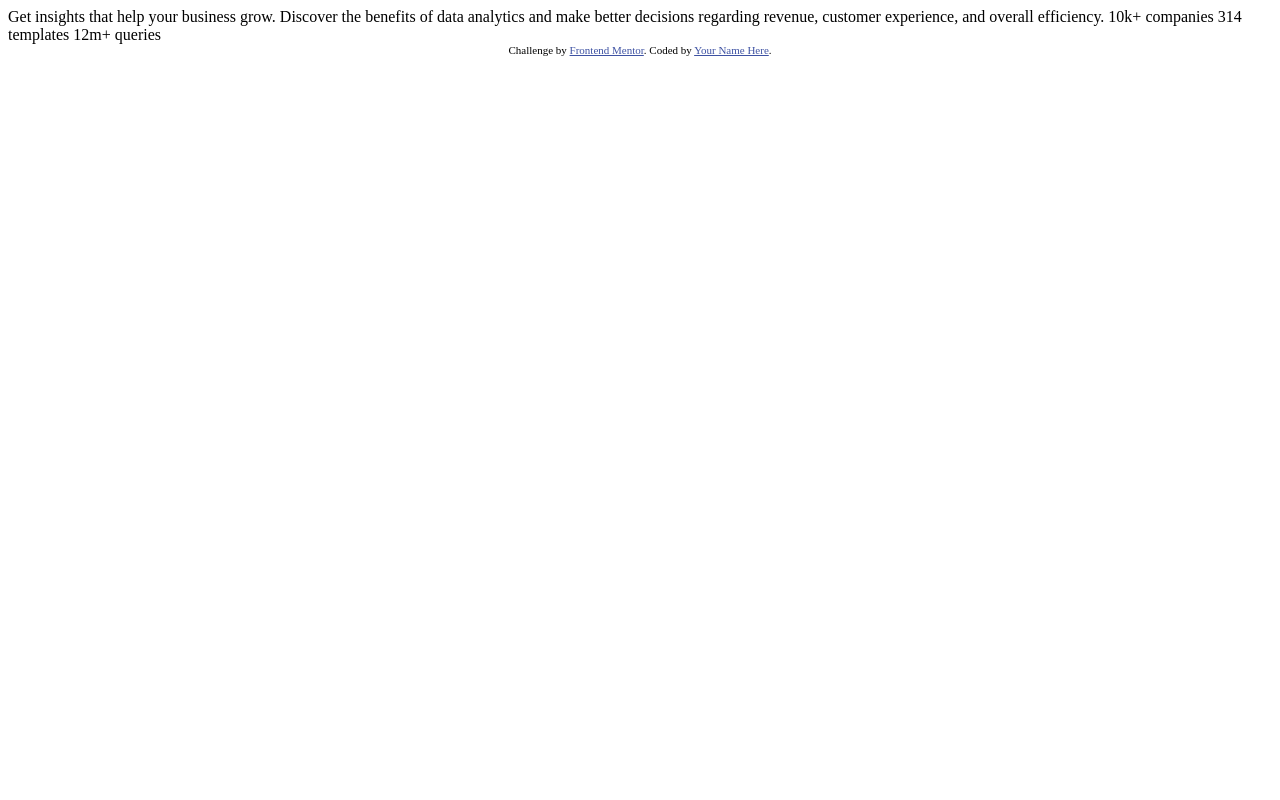
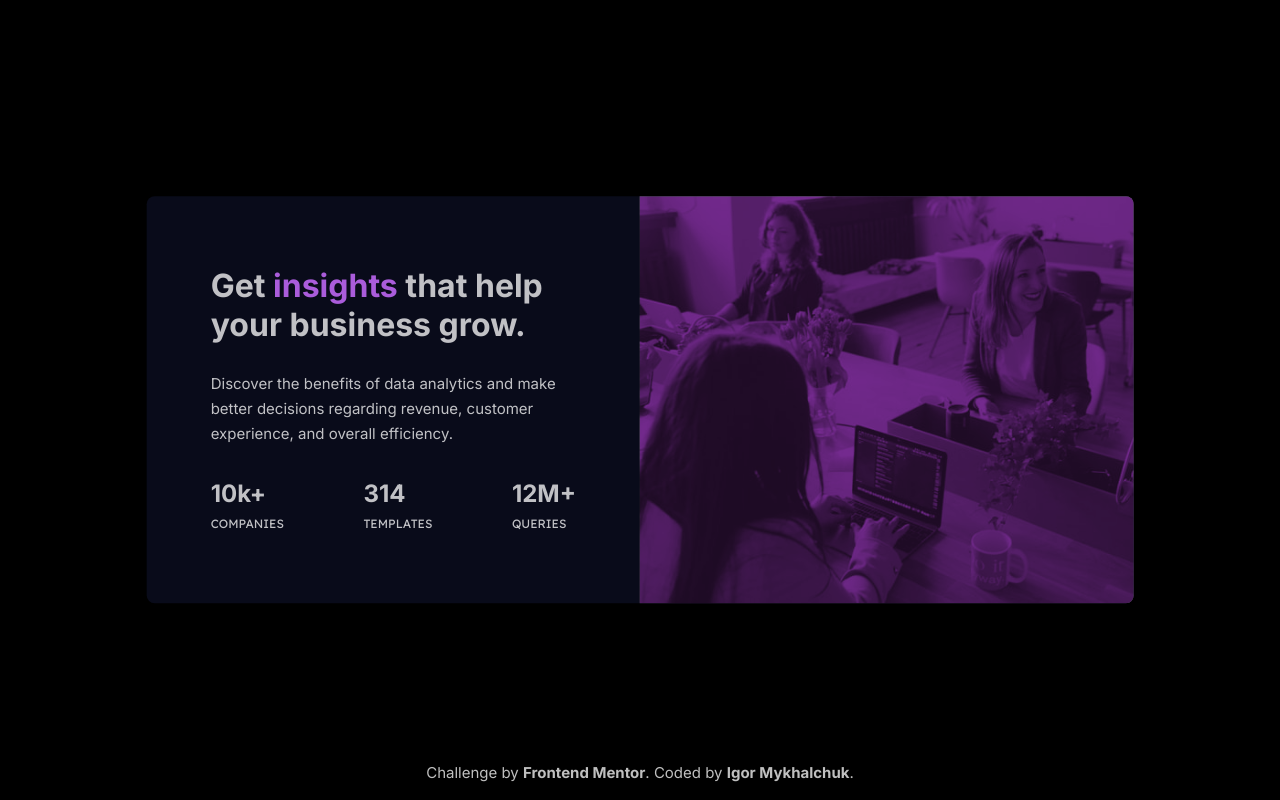
Before and after one commit to For1207/FEM11_stats-preview-card-component-main, a plain HTML site: page index.html in a window 1280 px wide. Drawn offline with Linux system fonts and the light colour scheme.

Commit message:
final commit

```diff
--- a/index.html
+++ b/index.html
@@ -2,32 +2,47 @@
 <html lang="en">
 <head>
   <meta charset="UTF-8">
-  <meta name="viewport" content="width=device-width, initial-scale=1.0"> <!-- displays site properly based on user's device -->
+  <meta name="viewport" content="width=device-width, initial-scale=1.0">
 
   <link rel="icon" type="image/png" sizes="32x32" href="./images/favicon-32x32.png">
 
   <title>Frontend Mentor | Stats preview card component</title>
+  <link rel="stylesheet" href="style.css">
 
-  <!-- Feel free to remove these styles or customise in your own stylesheet 👍 -->
-  <style>
-    .attribution { font-size: 11px; text-align: center; }
-    .attribution a { color: hsl(228, 45%, 44%); }
-  </style>
 </head>
 <body>
-
-  Get insights that help your business grow.
-
-  Discover the benefits of data analytics and make better decisions regarding revenue, customer
-  experience, and overall efficiency.
-
-  10k+ companies
-  314 templates
-  12m+ queries
-
+  <div class="wrapper">
+    <div class="stat-cont">
+      <h1>Get <span>insights</span> that help your business grow.</h1>
+      <p>
+        Discover the benefits of data analytics and make better decisions regarding revenue, customer
+        experience, and overall efficiency.
+      </p>
+      <div class="stat-data">
+        <div class="stat-item">
+          <h3>10k+</h3>
+          <p>companies</p>
+        </div>
+        <div class="stat-item">
+          <h3>314</h3>
+          <p>templates</p>
+        </div>
+        <div class="stat-item">
+          <h3>12M+</h3>
+          <p>queries</p>
+        </div>
+      </div>
+    </div>
+    <div class="hero-img">
+      <img src="./images/image-header-desktop.jpg" alt="hero image">
+      <div class="color-overlay"></div>
+    </div>
+  </div>
   <div class="attribution">
-    Challenge by <a href="https://www.frontendmentor.io?ref=challenge" target="_blank">Frontend Mentor</a>.
-    Coded by <a href="#">Your Name Here</a>.
+    <p>
+      Challenge by <a href="https://www.frontendmentor.io?ref=challenge" target="_blank">Frontend Mentor</a>.
+      Coded by <a href="#">Igor Mykhalchuk</a>.
+      </p>
   </div>
 </body>
 </html>
--- /dev/null
+++ b/style.css
@@ -0,0 +1,147 @@
+@import url('https://fonts.googleapis.com/css2?family=Inter:wght@400;700&family=Lexend+Deca&display=swap');
+
+:root {
+  --very-dark-blue-main-bgn: hsl(233, 47%, 7%);
+  --dark-desat-blue-card-bgn: hsl(244, 38%, 16%);
+  --soft-violet: hsl(277, 64%, 61%);
+  --white: hsl(0, 0%, 100%);
+  --slightly-transp-white-paragraph: hsla(0, 0%, 100%, 0.75);
+  --slightly-transp-white-headings: hsla(0, 0%, 100%, 0.6);
+}
+
+html {
+  font-family: Inter, sans-serif;
+  font-size: 15px;
+  line-height: 1.667;
+  background-color: hsl(0, 0%, 0%);
+  color: var(--slightly-transp-white-paragraph)
+}
+
+*,
+*::before,
+*::after {
+  margin: 0;
+  padding: 0;
+  box-sizing: border-box;
+}
+
+img {
+  display: block;
+  width: 100%;
+}
+
+h1 {
+  font-size: clamp(28px, 2.5vw, 36px);
+  line-height: clamp(32px, 3.06vw, 44px);
+}
+
+h3 {
+  font-size: 24px;
+}
+
+.wrapper {
+  top: 50%;
+  left: 50%;
+  transform: translate(-50%, -50%);
+
+  max-width: 1110px;
+  min-width: 327px;
+  width: 77.083vw;
+  background-color: var(--very-dark-blue-main-bgn);
+  display: flex;
+  flex-wrap: wrap;
+  border-radius: 8px;
+  overflow: hidden;
+}
+
+.wrapper,
+.attribution {
+  position: absolute;
+}
+
+.attribution {
+  bottom: 1rem;
+  width: 100%;
+  text-align: center;
+}
+
+.attribution a {
+  color: var(--slightly-transp-white-paragraph);
+  text-decoration: none;
+  font-weight: 700;
+}
+
+.stat-cont,
+.hero-img {
+  width: 50%;
+}
+
+.hero-img {
+  position: relative;
+}
+
+.hero-img img {
+  height: 100%;
+  object-fit: cover;
+  filter: contrast(60%) brightness(70%);
+}
+
+.color-overlay {
+  position: absolute;
+  top: 0;
+  bottom: 0;
+  left: 0;
+  right: 0;
+  background-color: var(--soft-violet);
+  opacity: 1;
+  mix-blend-mode: multiply;
+  filter: saturate(170%);
+}
+
+.stat-cont {
+  padding: clamp(32px, 5vw, 72px);
+  display: flex;
+  flex-wrap: wrap;
+  align-items: center;
+  row-gap: 16px;
+}
+
+h1 span {
+  color: var(--soft-violet);
+}
+
+.stat-data {
+  width: 100%;
+  display: flex;
+  column-gap: 8px;
+  justify-content: space-between;
+}
+.stat-item p{
+  font-family: 'Lexend Deca', sans-serif;
+  text-transform: uppercase;
+  font-size: 12px;
+}
+
+/* Tablet styles */
+@media screen and (max-width: 768px) {
+ .wrapper {
+  width: 87.2vw;
+ }
+}
+
+@media only screen and (max-width: 620px) {
+  .wrapper {
+    flex-direction: column-reverse;
+    text-align: center;
+  }
+
+  .stat-cont,
+  .hero-img {
+    width: 100%;
+  }
+
+  .stat-data {
+    margin-top: 24px;
+    flex-direction: column;
+  }
+}
```
Also changed, not shown: images/screenshots/Desktop.png (added), images/screenshots/Mobile.png (added), 2 other files.
